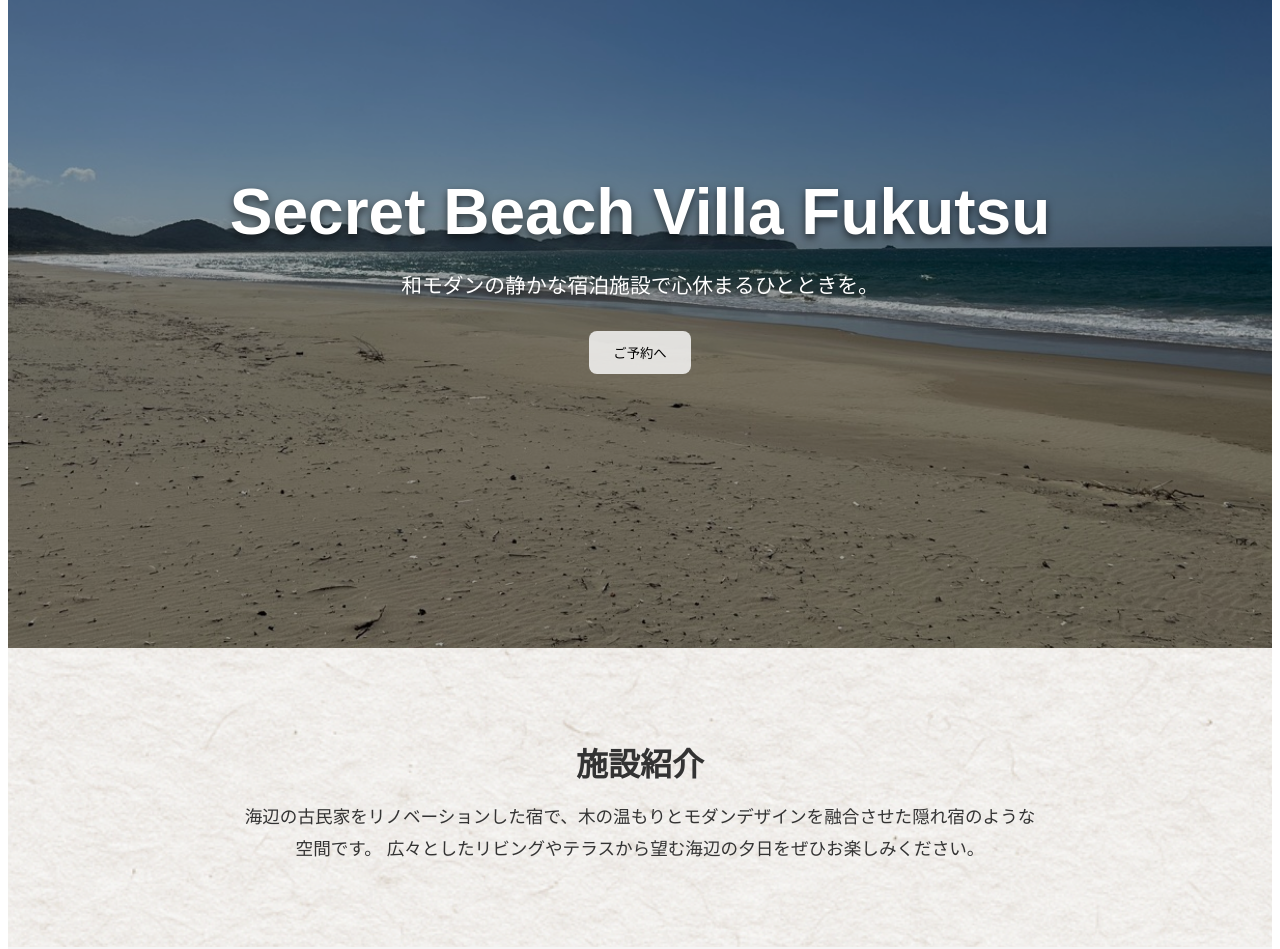
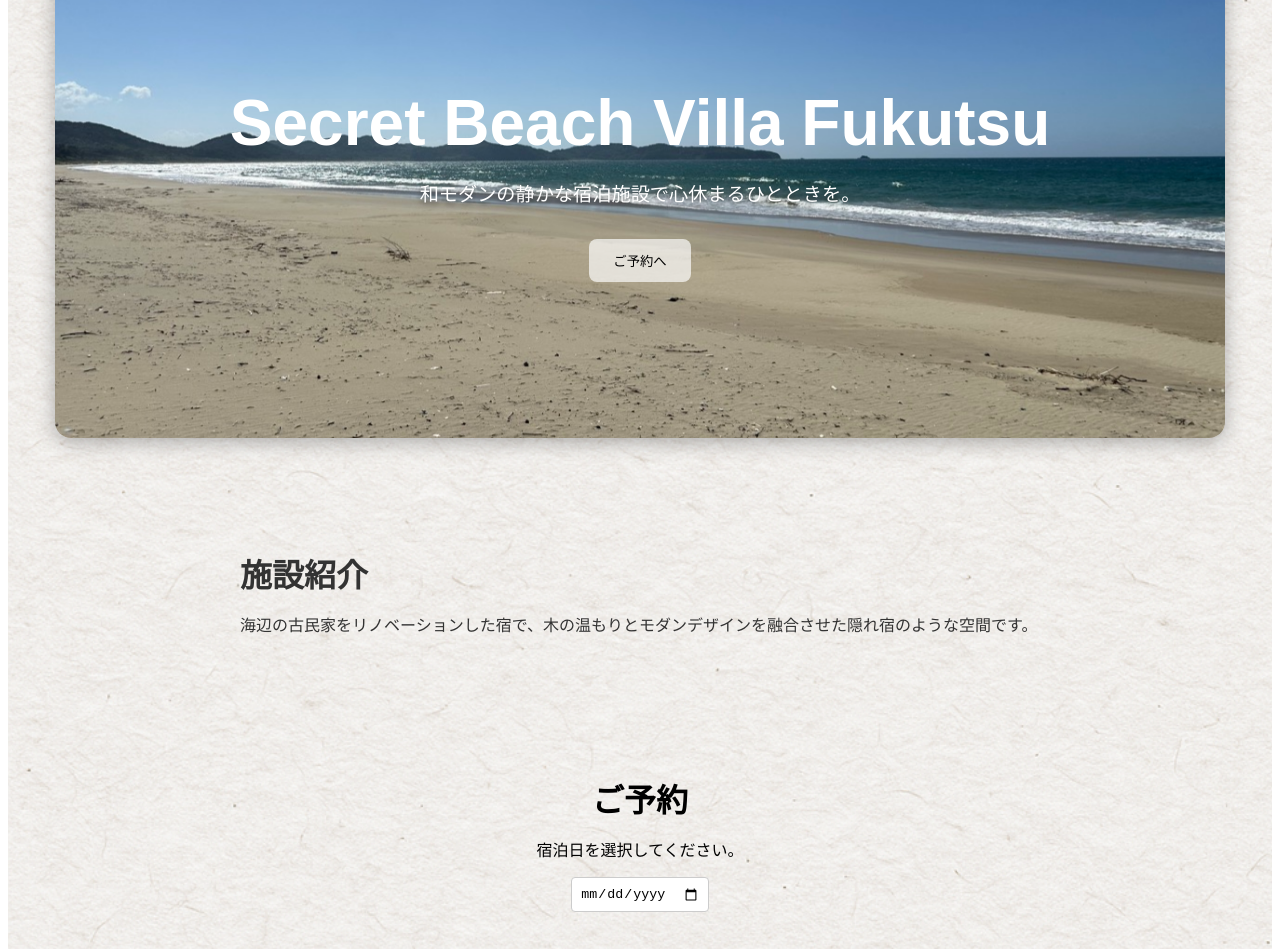
Before and after one commit to likeiga2/secret-beach-villa, a Next.js app: page / in a window 1280 px wide. Shown: the part 160-1109 px from the top of the page. Built offline with nearby package versions, Linux system fonts and the light colour scheme.

Commit message:
Update index.js

```diff
--- a/pages/index.js
+++ b/pages/index.js
@@ -3,19 +3,16 @@ import { useState, useEffect } from 'react';
 export default function Home() {
   const images = ['/IMG_5949.jpeg', '/IMG_5947.jpeg', '/IMG_5941.jpeg'];
   const [currentIndex, setCurrentIndex] = useState(0);
+  const [prevIndex, setPrevIndex] = useState(null);
   const [date, setDate] = useState('');
-  const [fade, setFade] = useState(true);
 
   useEffect(() => {
     const interval = setInterval(() => {
-      setFade(false);
-      setTimeout(() => {
+      setPrevIndex(currentIndex);
       setCurrentIndex((prev) => (prev + 1) % images.length);
-        setFade(true);
-      }, 800); // フェードアウトの時間
-    }, 8000); // 画像切り替えのサイクル
+    }, 8000);
     return () => clearInterval(interval);
-  }, []);
+  }, [currentIndex]);
 
   return (
     <div
@@ -25,47 +22,55 @@ export default function Home() {
         backgroundSize: 'cover',
         backgroundRepeat: 'repeat',
         minHeight: '100vh',
-        margin: 0,
-        padding: 0,
       }}
     >
       {/* Hero Section */}
       <section
         style={{
-          width: '100%',
-          height: '100vh',
+          maxWidth: '90%',
+          margin: '1cm auto',
+          borderRadius: '1rem',
           overflow: 'hidden',
+          boxShadow: '0 4px 20px rgba(0,0,0,0.3)',
           position: 'relative',
+          minHeight: '70vh',
           display: 'flex',
           alignItems: 'center',
           justifyContent: 'center',
+          color: '#fff',
           textAlign: 'center',
-          color: '#fff',
+          padding: '0 1rem',
         }}
       >
-        {/* 背景画像 */}
+        {/* 背景画像 (フェード付き) */}
+        {images.map((src, i) => (
           <div
+            key={i}
             style={{
               position: 'absolute',
-            inset: 0,
-            backgroundImage: `url(${images[currentIndex]})`,
+              top: 0,
+              left: 0,
+              width: '100%',
+              height: '100%',
+              backgroundImage: `url(${src})`,
               backgroundSize: 'cover',
               backgroundPosition: 'center',
-            transition: 'opacity 1s ease-in-out, transform 8s ease-out',
-            opacity: fade ? 1 : 0,
-            transform: fade ? 'scale(1.05)' : 'scale(1.1)',
-            zIndex: 0,
+              opacity: i === currentIndex ? 1 : i === prevIndex ? 0 : 0,
+              transition: 'opacity 2s ease-in-out',
+              animation: i === currentIndex ? 'zoomOut 8s ease-in-out infinite' : 'none',
+              zIndex: i === currentIndex ? 1 : 0,
             }}
           ></div>
+        ))}
 
-        {/* テキスト */}
-        <div style={{ position: 'relative', zIndex: 1 }}>
-          <h1 style={{ fontSize: '4rem', marginBottom: '1rem', textShadow: '0 4px 8px rgba(0,0,0,0.6)' }}>
+        {/* Hero Text */}
+        <div style={{ position: 'relative', zIndex: 2 }}>
+          <h1 style={{ fontSize: '4rem', marginBottom: '1rem' }}>
             Secret Beach Villa Fukutsu
           </h1>
           <p
             style={{
-              fontSize: '1.3rem',
+              fontSize: '1.2rem',
               marginBottom: '2rem',
               textShadow: '0 3px 6px rgba(0,0,0,0.5)',
             }}
@@ -75,46 +80,36 @@ export default function Home() {
           <button
             style={{
               padding: '0.75rem 1.5rem',
-              backgroundColor: '#ffffffcc',
+              backgroundColor: '#ffffffaa',
               color: '#000',
               borderRadius: '0.5rem',
               border: 'none',
               cursor: 'pointer',
             }}
             onClick={() =>
-              document.getElementById('booking').scrollIntoView({ behavior: 'smooth' })
+              document
+                .getElementById('booking')
+                .scrollIntoView({ behavior: 'smooth' })
             }
           >
             ご予約へ
           </button>
         </div>
-
-        {/* 背景オーバーレイ */}
-        <div
-          style={{
-            position: 'absolute',
-            inset: 0,
-            backgroundColor: 'rgba(0, 0, 0, 0.35)',
-            zIndex: 0,
-          }}
-        ></div>
       </section>
 
       {/* About Section */}
       <section
         id="about"
         style={{
-          padding: '4rem 1rem',
+          padding: '3rem 1rem',
           maxWidth: '800px',
           margin: '0 auto',
-          textAlign: 'center',
           color: '#333',
         }}
       >
         <h2 style={{ fontSize: '2rem', marginBottom: '1rem' }}>施設紹介</h2>
-        <p style={{ fontSize: '1.1rem', lineHeight: 1.8 }}>
+        <p style={{ fontSize: '1rem' }}>
           海辺の古民家をリノベーションした宿で、木の温もりとモダンデザインを融合させた隠れ宿のような空間です。
-          広々としたリビングやテラスから望む海辺の夕日をぜひお楽しみください。
         </p>
       </section>
 
@@ -122,9 +117,10 @@ export default function Home() {
       <section
         id="booking"
         style={{
-          padding: '4rem 1rem',
+          padding: '3rem 1rem',
+          maxWidth: '800px',
+          margin: '0 auto',
           textAlign: 'center',
-          backgroundColor: '#f5f5f5',
         }}
       >
         <h2 style={{ fontSize: '2rem', marginBottom: '1rem' }}>ご予約</h2>
@@ -161,13 +157,16 @@ export default function Home() {
       <section
         id="contact"
         style={{
-          padding: '4rem 1rem',
+          padding: '3rem 1rem',
+          maxWidth: '800px',
+          margin: '0 auto',
           textAlign: 'center',
-          color: '#333',
         }}
       >
         <h2 style={{ fontSize: '2rem', marginBottom: '1rem' }}>お問い合わせ</h2>
-        <p>ご質問がある方はお気軽にご連絡ください。</p>
+        <p style={{ marginBottom: '1rem' }}>
+          ご質問がある方はお気軽にご連絡ください。
+        </p>
       </section>
 
       {/* Footer */}
@@ -181,6 +180,18 @@ export default function Home() {
       >
         © {new Date().getFullYear()} Secret Beach Villa Fukutsu
       </footer>
+
+      {/* CSS animation */}
+      <style jsx>{`
+        @keyframes zoomOut {
+          from {
+            transform: scale(1.1);
+          }
+          to {
+            transform: scale(1);
+          }
+        }
+      `}</style>
     </div>
   );
 }
```
Lines whose indentation alone changed are shown as unchanged.
